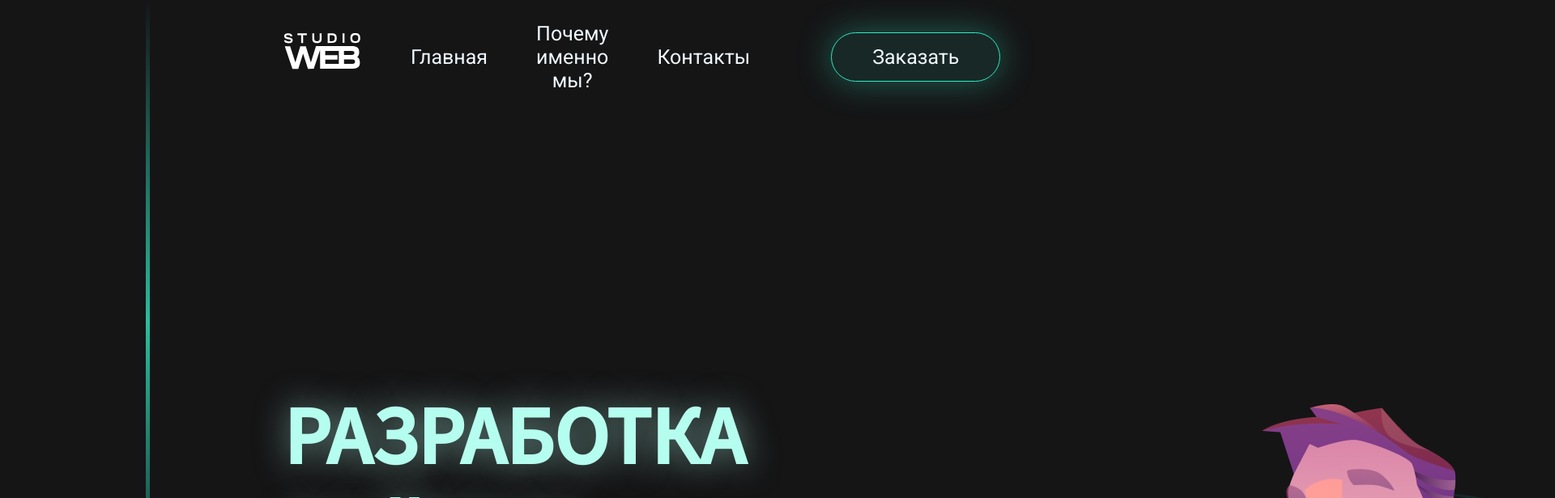
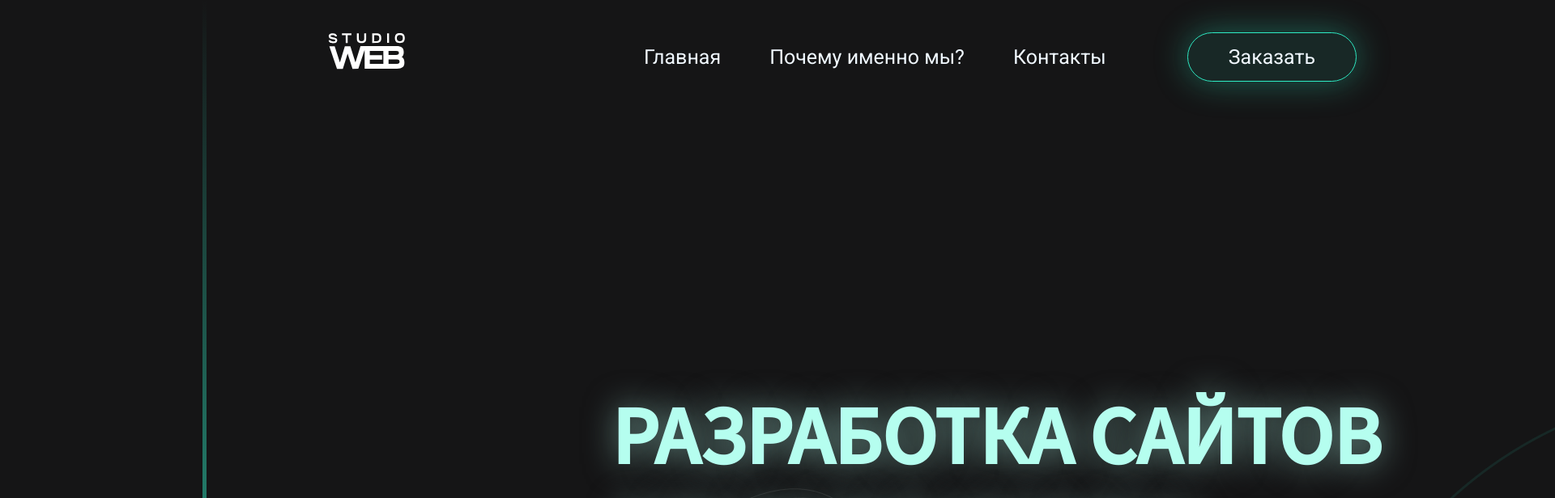
Before and after one commit to EHoTiNKA/testLending, a React (Vite) app: page / in a window 1280 px wide. Shown: the top 616 px of the page at 81% size, 1920 px wide, since content can reach past the window. Built offline with nearby package versions, Linux system fonts and the light colour scheme.

Commit message:
ready-flex

```diff
--- a/src/widgets/PageLayout.jsx
+++ b/src/widgets/PageLayout.jsx
@@ -2,14 +2,19 @@ import MainHeader from "./MainHeader";
 import FirstBody from "./FirstBody";
 import SecondBody from "./SecondBody";
 import SideNav from "./SideNav";
+import './styles/PageLayout.scss'
 
 const PageLayout = () => {
   return (
     <div className="pageLayout">
-      <MainHeader />
       <SideNav />
-      <FirstBody />
-      <SecondBody />
+      <div className="pageContent">
+        <MainHeader />
+        <main>
+          <FirstBody />
+          <SecondBody />
+        </main>
+      </div>
     </div>
   );
 };
--- a/src/widgets/styles/MainHeader.scss
+++ b/src/widgets/styles/MainHeader.scss
@@ -7,9 +7,6 @@ header {
   font-size: 25px;
   margin-top: 20px;
 
-  img{
-    margin-left: 350px;
-  }
 
   .headerNavContent {
     display: flex;
--- a/src/widgets/styles/PageLayout.scss
+++ b/src/widgets/styles/PageLayout.scss
@@ -0,0 +1,14 @@
+.pageLayout{
+    display: flex;
+    align-items: stretch;
+    .pageContent{
+        flex-grow: 1;
+
+        display: flex;
+        flex-direction: column;
+
+        main{
+            flex-grow: 1;
+        }
+    }
+}
--- a/src/widgets/styles/SideNav.scss
+++ b/src/widgets/styles/SideNav.scss
@@ -1,6 +1,6 @@
 .sideNav{
-    height: 100dvh;
-    width: 185px;
+
+    margin: 0 150px 0 250px;
 
     border-image-source: linear-gradient(
         to top,
@@ -11,7 +11,4 @@
       border-right: 5px solid;
       border-image-slice: 1;
 
-      position: fixed;
-      top: 0;
-      left: 0;
 }
```
